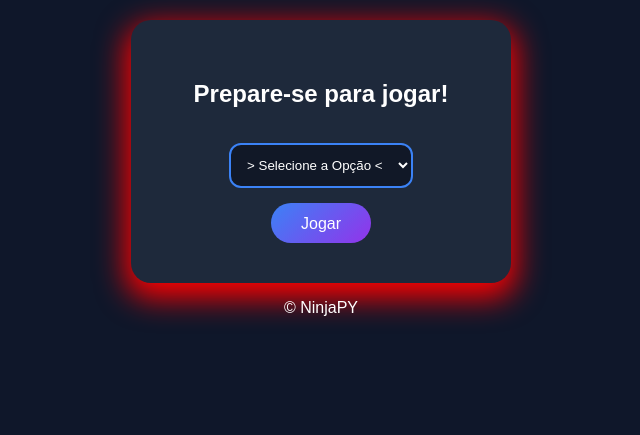
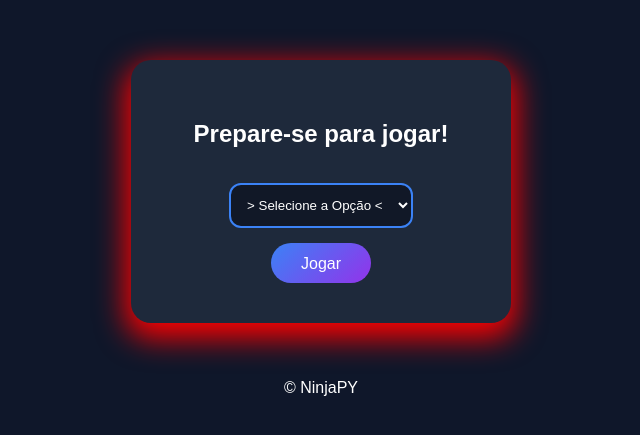
Before and after one commit to Pedro-Ramon2608/Jogos_Py, a Python web app: template app/templates/ped_pap_tes.html in a window 1280 px wide. Shown: the part 86-521 px from the top of the page, without its empty margins (319-959 px from the left). Run offline with Jinja, Linux system fonts and the light colour scheme; the template is opened without the code that fills it, so the values that code supplies are empty.

Commit message:
criacao de box-flex global

```diff
--- a/app/static/css/style.css
+++ b/app/static/css/style.css
@@ -21,9 +21,10 @@ footer {
     text-align: center;
 }
 
-.box-list {
+.box-flex {
     display: flex;
     justify-content: center;
+    padding: 40px;
 }
 
 .lista-jogos {
@@ -46,12 +47,6 @@ footer {
     gap: 15px;
 
     box-shadow: 0 10px 30px 5px red;
-}
-
-.result {
-    display: flex;
-    justify-content: center;
-    padding: 40px;
 }
 
 .box-result {
--- a/app/templates/index.html
+++ b/app/templates/index.html
@@ -17,7 +17,7 @@
         <h1>Seja bem-vindo aos JogosPY</h1>
     </header>
 
-    <div class="box-list">
+    <div class="box-flex">
         <div class="lista-jogos">
             <h3>Lista de Jogos</h3>
             <p>Clique em cima do jogo desejado.</p>
--- a/app/templates/ped_pap_tes.html
+++ b/app/templates/ped_pap_tes.html
@@ -10,7 +10,7 @@
         <h2>Vamos jogar: Pedra, Papel e Tesoura</h2>
     </header>
 
-    <div class="box-list">
+    <div class="box-flex">
         <div class="box-escolha">
             <h2>Prepare-se para jogar!</h2>
             <form action="" method="POST">
@@ -26,7 +26,7 @@
     </div>
 
     {% if resultado %}
-    <div class="result">
+    <div class="box-flex">
         <div class="box-result">
             <p>Sua Escolha: <strong>{{ usuario }}</strong></p>
             <p>Escolha do Computador: <strong>{{ computador }}</strong></p>
```
